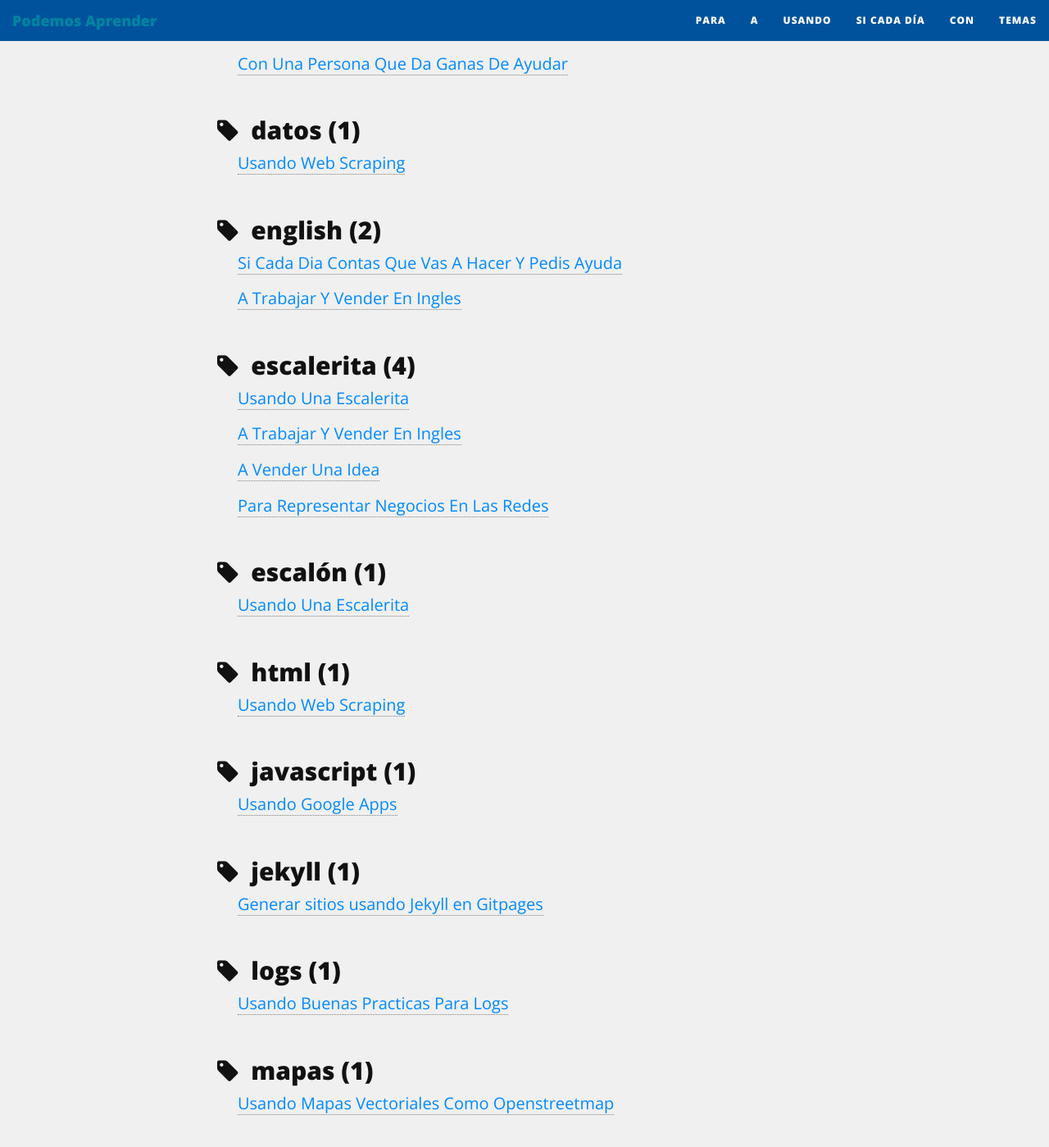
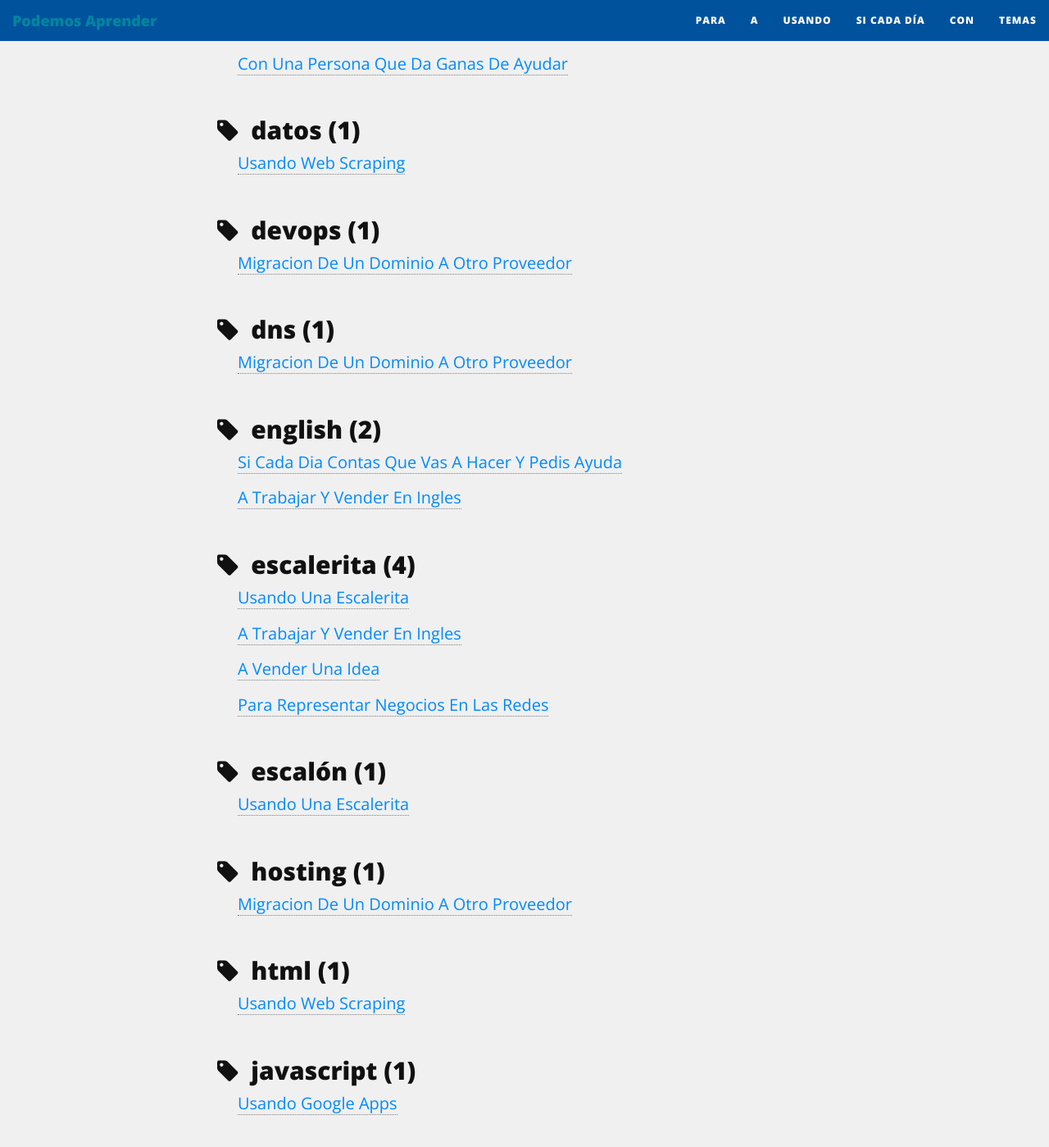
Before and after one commit to podemosaprender/podemosaprender.github.io, a Jekyll site: the page built from tags.html, in a window 1280 px wide and 1400 px high, scrolled down 1381 px. Shown: the whole window at 82% size. Built offline with Jekyll 4.4.1, drawn with Linux system fonts in a browser that asks for light colours; nearby versions of some CDN libraries; comment, search, counter and statistics services are not loaded; some of the changed text lies outside the part shown.

Commit message:
Update migracion-de-un-dominio-a-otro-proveedor.md

```diff
--- a/_contenidos/50programar/migracion-de-un-dominio-a-otro-proveedor.md
+++ b/_contenidos/50programar/migracion-de-un-dominio-a-otro-proveedor.md
@@ -1,3 +1,10 @@
+---
+permalink: /usando/migracion-de-un-dominio-a-otro-proveedor
+tags: [devops, dns, hosting]
+---
+
+** Migrando un dominio de un proveedor a otro **
+
 Es recomendable además de tener el dominio principal, tener por lo menos un dominio secundario. Cuando todo está bien, o es la primera vez, apunto tanto el dominio principal como el secundario y me aseguro que los dos estén andando.
 Al momento de migrar primero hago todo el laburo con el dominio secundario, documentando paso por paso y haciendo todas las pruebas necesarias. Recién una vez que tengo todo funcionando como me gusta, hago los mismos pasos con el principal.
 Las migraciones de dominios tardan un tiempo variable entre unas pocas y unas muchas horas y esos son tiempos que vos no podés asegurar.
```
